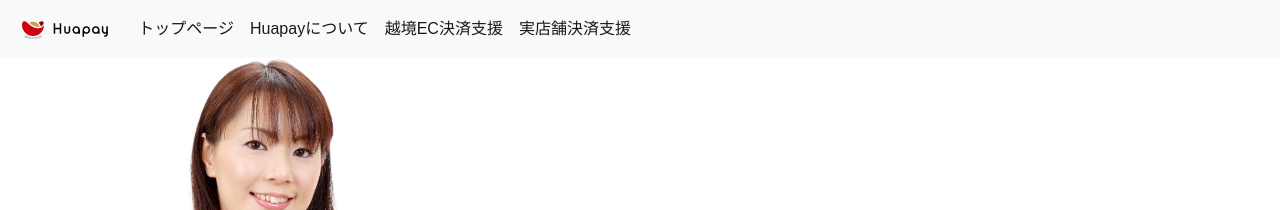
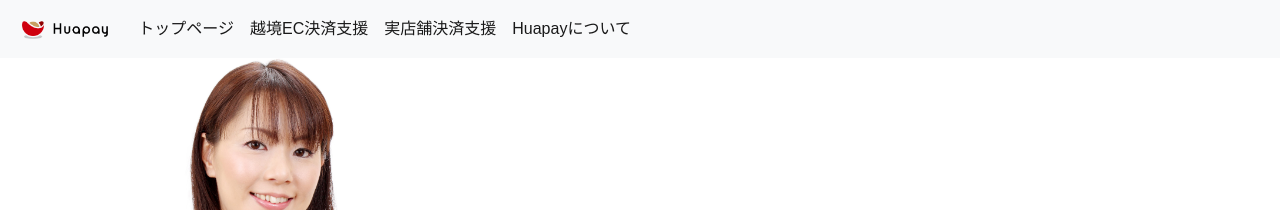
Before and after one commit to huapay/huapay.github.io, a Jekyll site: the page built from index.md, in a window 1280 px wide. Shown: the top 210 px of the page. Built offline with Jekyll 4.4.1, drawn with Linux system fonts in a browser that asks for light colours; nearby versions of some CDN libraries.

Commit message:
Update header

```diff
--- a/_includes/header.html
+++ b/_includes/header.html
@@ -15,14 +15,14 @@
                     <a class="nav-link" href="/">トップページ</a>
                 </li>
                 <li class="nav-item active">
-                    <a class="nav-link" href="/about">Huapayについて</a>
-                </li>
-                <li class="nav-item active">
                     <a class="nav-link" href="/cross-border-ec">越境EC決済支援</a>
                 </li>
                 <li class="nav-item active">
                     <a class="nav-link" href="/offline">実店舗決済支援</a>
                 </li>
+                <li class="nav-item active">
+                    <a class="nav-link" href="/about">Huapayについて</a>
+                </li>
             </ul>
         </div>
     </nav>
```
